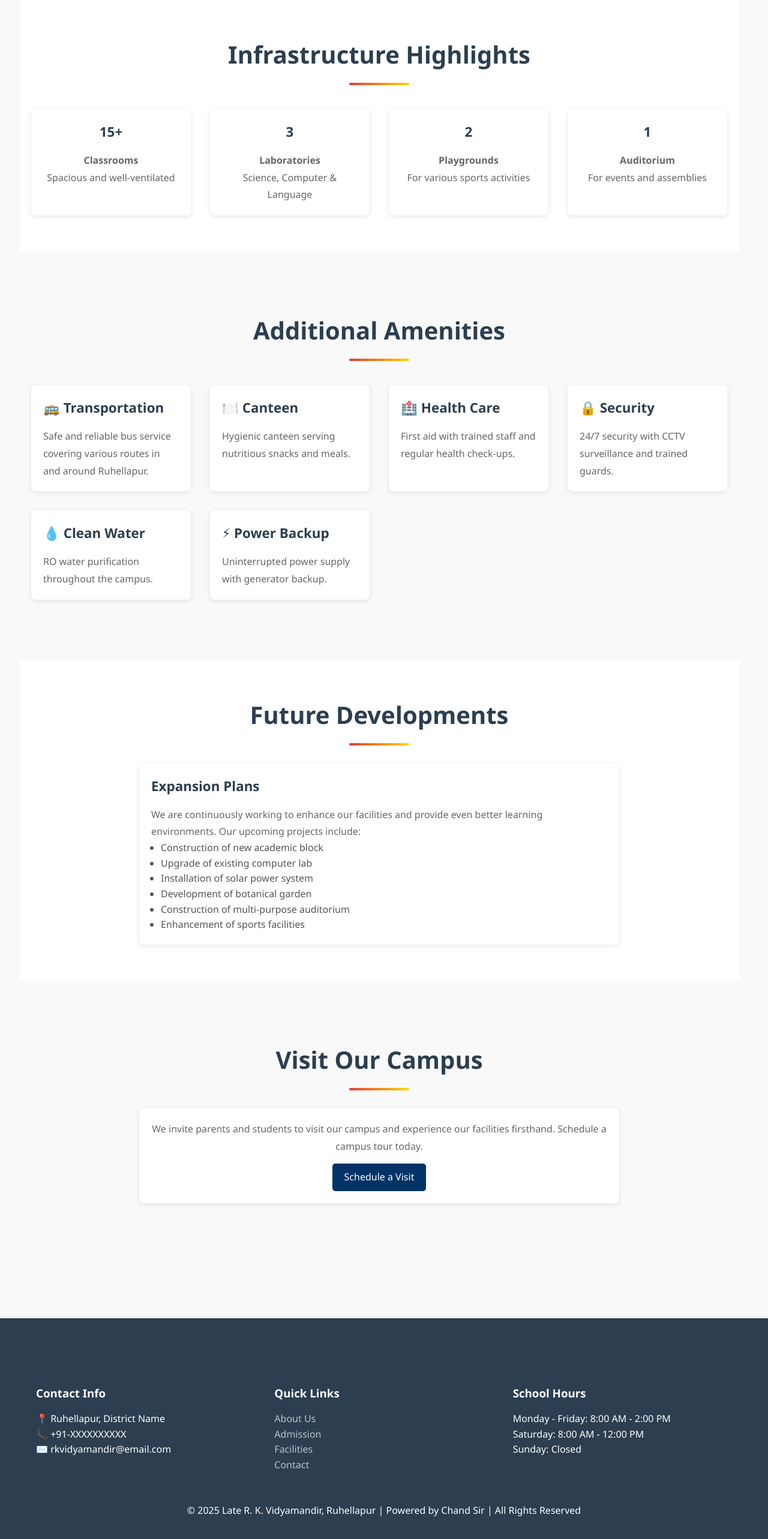
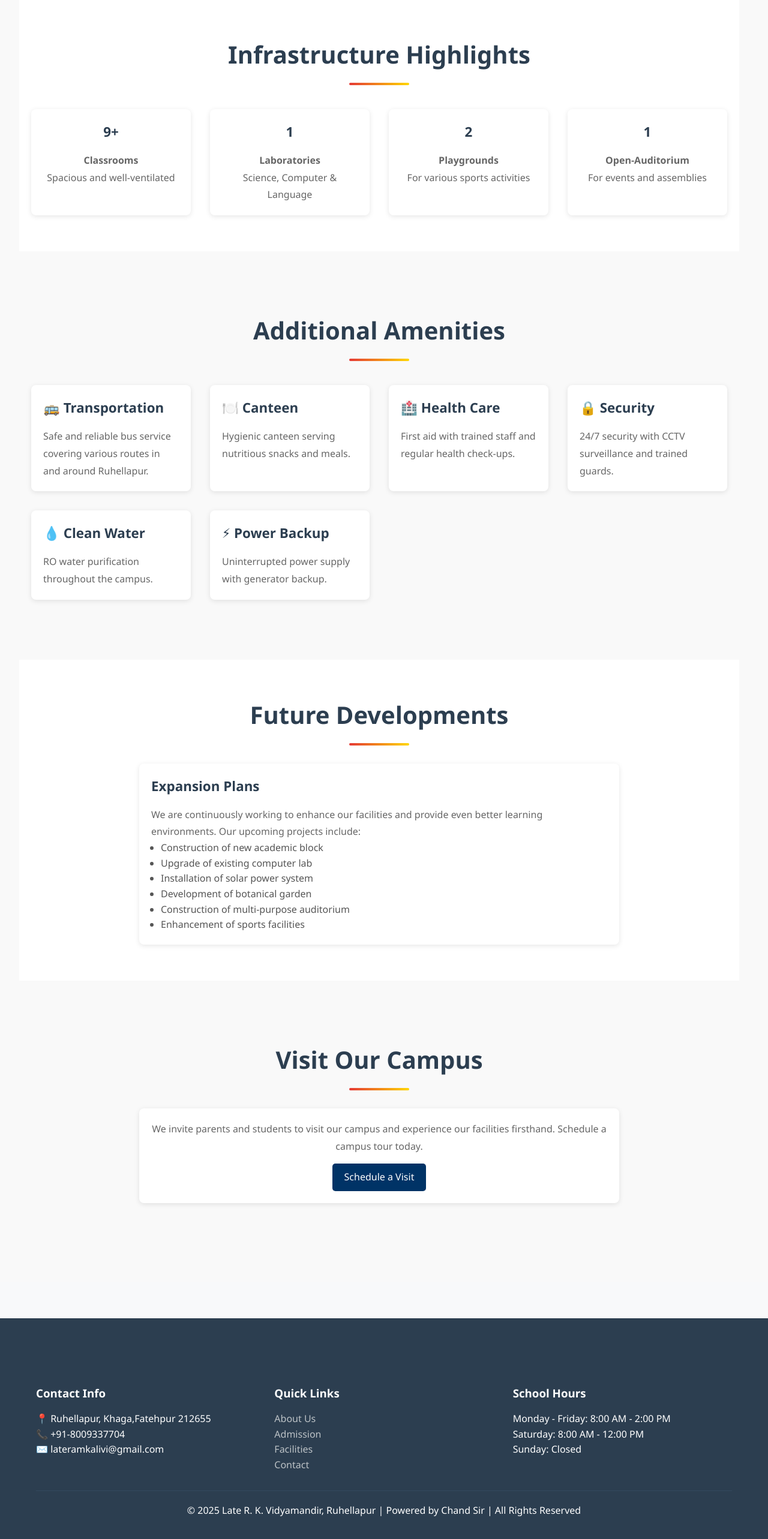
Before and after one commit to kashishsingh2004/rk-vidyamandir, a Next.js app: page /facilities in a window 1280 px wide. Shown: the part 1860-4426 px from the top of the page at 60% size. Built offline with nearby package versions, Linux system fonts and the light colour scheme.

Commit message:
add you tube link

```diff
--- a/src/app/about/page.js
+++ b/src/app/about/page.js
@@ -115,7 +115,7 @@ export default function AboutPage() {
             modern facilities, and comprehensive curriculum ensure that our
             students are well-prepared for the challenges of tomorrow.&quot;
           </p>
-          <p className="quote-author">- Chand Sir, Founder &amp; Principal</p>
+          <p className="quote-author">- Chand Sir, Founder &amp; Director</p>
         </div>
       </section>
     </div>
--- a/src/app/components/Footer.js
+++ b/src/app/components/Footer.js
@@ -10,9 +10,9 @@ export default function Footer() {
             <h3 style={{ marginBottom: "15px", color: "#fff" }}>
               Contact Info
             </h3>
-            <p>📍 Ruhellapur, District Name</p>
-            <p>📞 +91-XXXXXXXXXX</p>
-            <p>✉️ rkvidyamandir@email.com</p>
+            <p>📍 Ruhellapur, Khaga,Fatehpur 212655</p>
+            <p>📞 +91-8009337704</p>
+            <p>✉️ lateramkalivi@gmail.com</p>
           </div>
           <div>
             <h3 style={{ marginBottom: "15px", color: "#fff" }}>Quick Links</h3>
--- a/src/app/facilities/page.js
+++ b/src/app/facilities/page.js
@@ -118,14 +118,14 @@ export default function FacilitiesPage() {
         <h2>Infrastructure Highlights</h2>
         <div className="grid grid-4 center-text">
           <div className="info-card highlight">
-            <h3 className="highlight-number blue">15+</h3>
+            <h3 className="highlight-number blue">9+</h3>
             <p>
               <strong>Classrooms</strong>
             </p>
             <p>Spacious and well-ventilated</p>
           </div>
           <div className="info-card highlight">
-            <h3 className="highlight-number red">3</h3>
+            <h3 className="highlight-number red">1</h3>
             <p>
               <strong>Laboratories</strong>
             </p>
@@ -141,7 +141,7 @@ export default function FacilitiesPage() {
           <div className="info-card highlight">
             <h3 className="highlight-number green">1</h3>
             <p>
-              <strong>Auditorium</strong>
+              <strong> Open-Auditorium</strong>
             </p>
             <p>For events and assemblies</p>
           </div>
```
Also changed, not shown: src/app/admission/page.js (+2 -8 lines), src/app/contact/page.js (+9 -5 lines).
